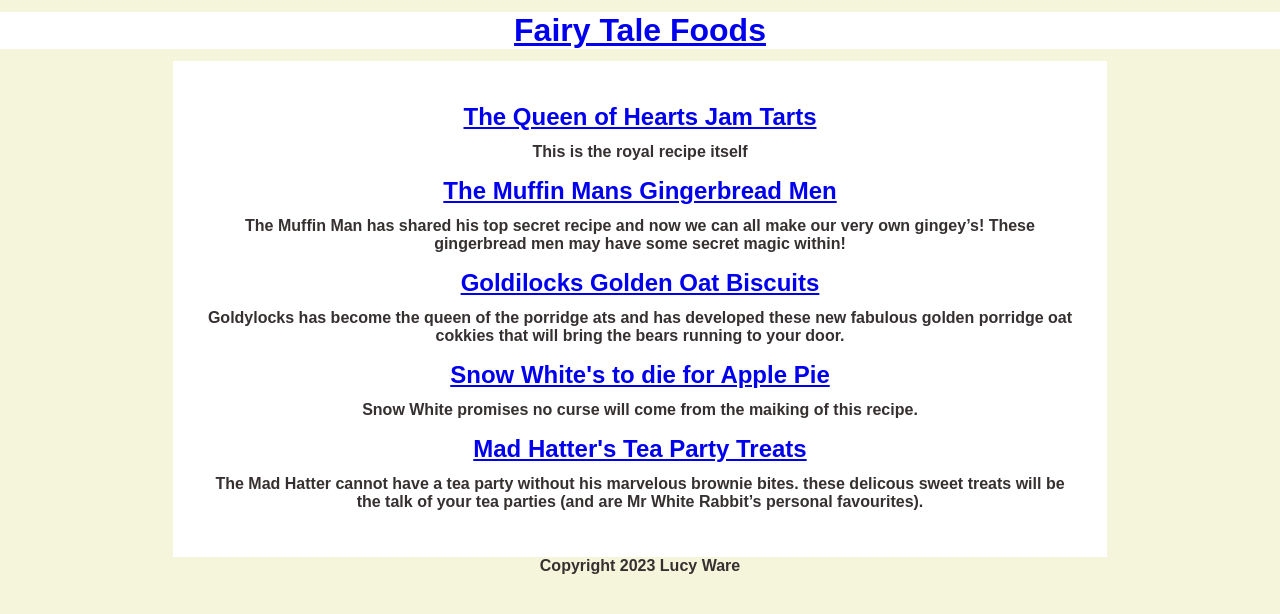
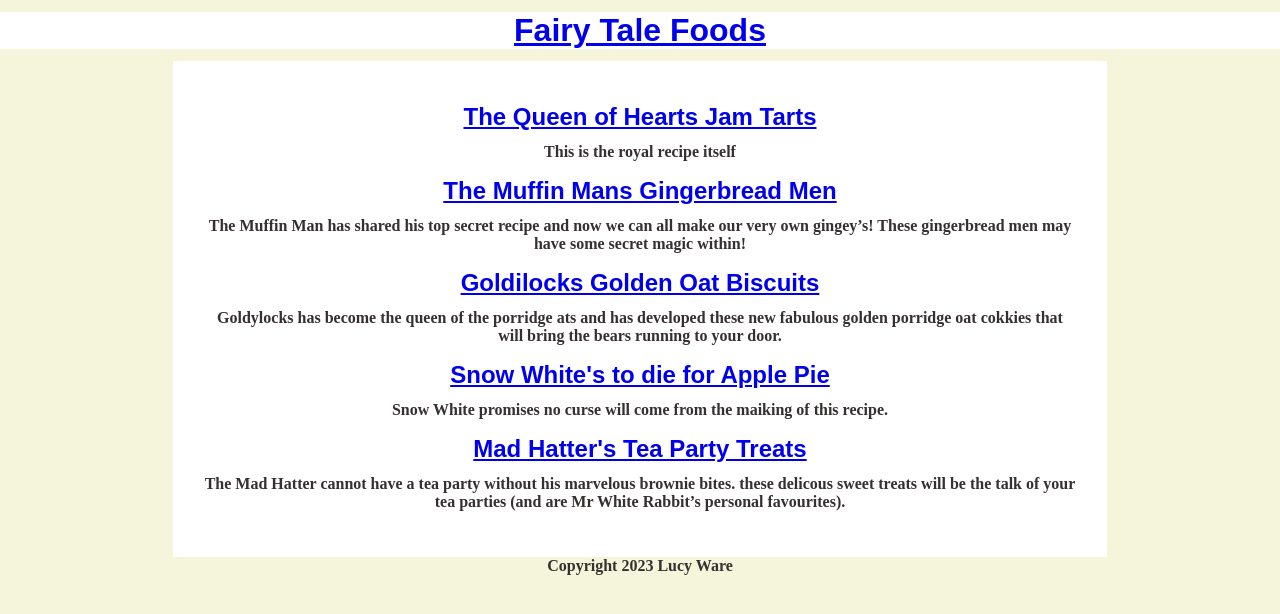
Before and after one commit to Lucyware/Fairytalefoods, a Jekyll site: the page built from pages/recipelisting.md, in a window 1280 px wide. Shown: the top 614 px of the page. Built offline with Jekyll 4.4.1, drawn with Linux system fonts in a browser that asks for light colours.

Commit message:
Update recipes.css

```diff
--- a/styles/recipes.css
+++ b/styles/recipes.css
@@ -18,7 +18,7 @@ body{
 
   background-color: beige;
   text-align: center;
-  font-family:fantasy;
+  font-family:cursive;
   font-weight:bold;
 }
 
@@ -27,7 +27,7 @@ h1 {
   margin-bottom: 12px;
   margin-top: 12px;
   text-align: center;
-  border: 3px darkolivegreen;
+  border: 3px black;
   background-color: white;
   font-family:fantasy;
 }
```
